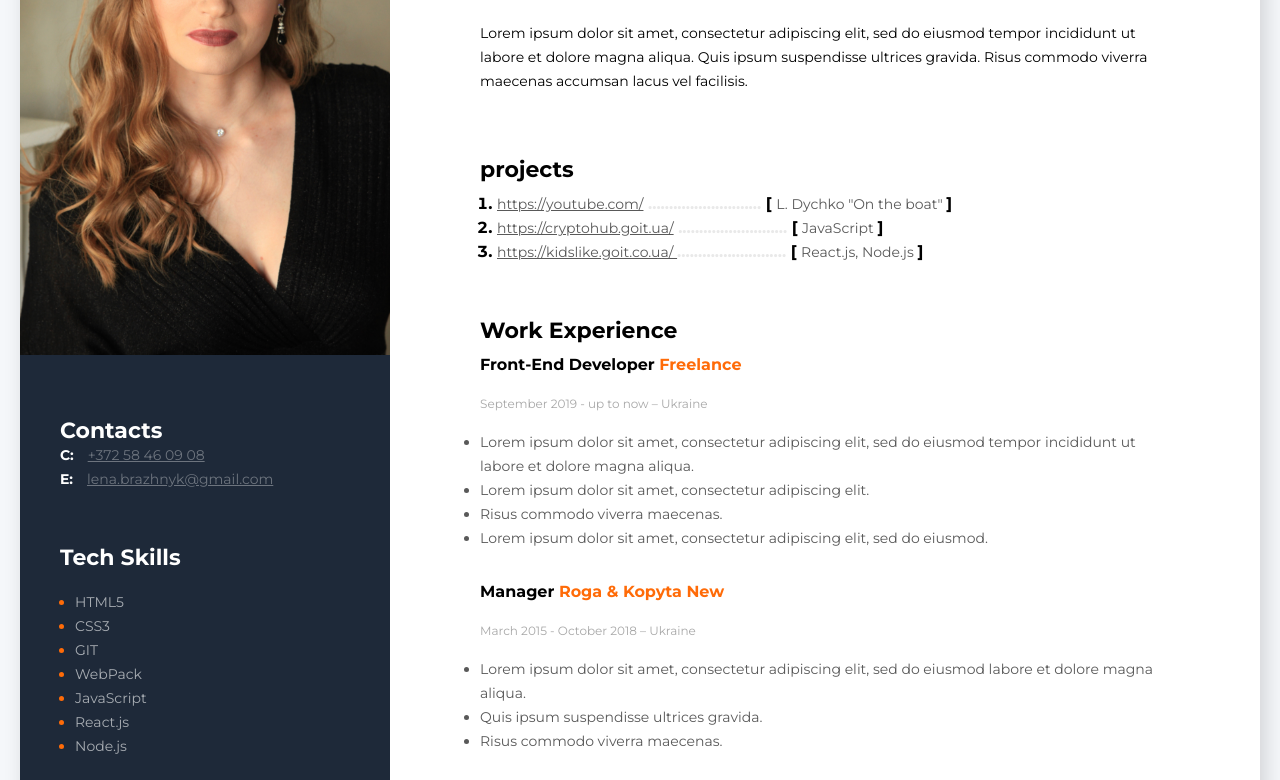
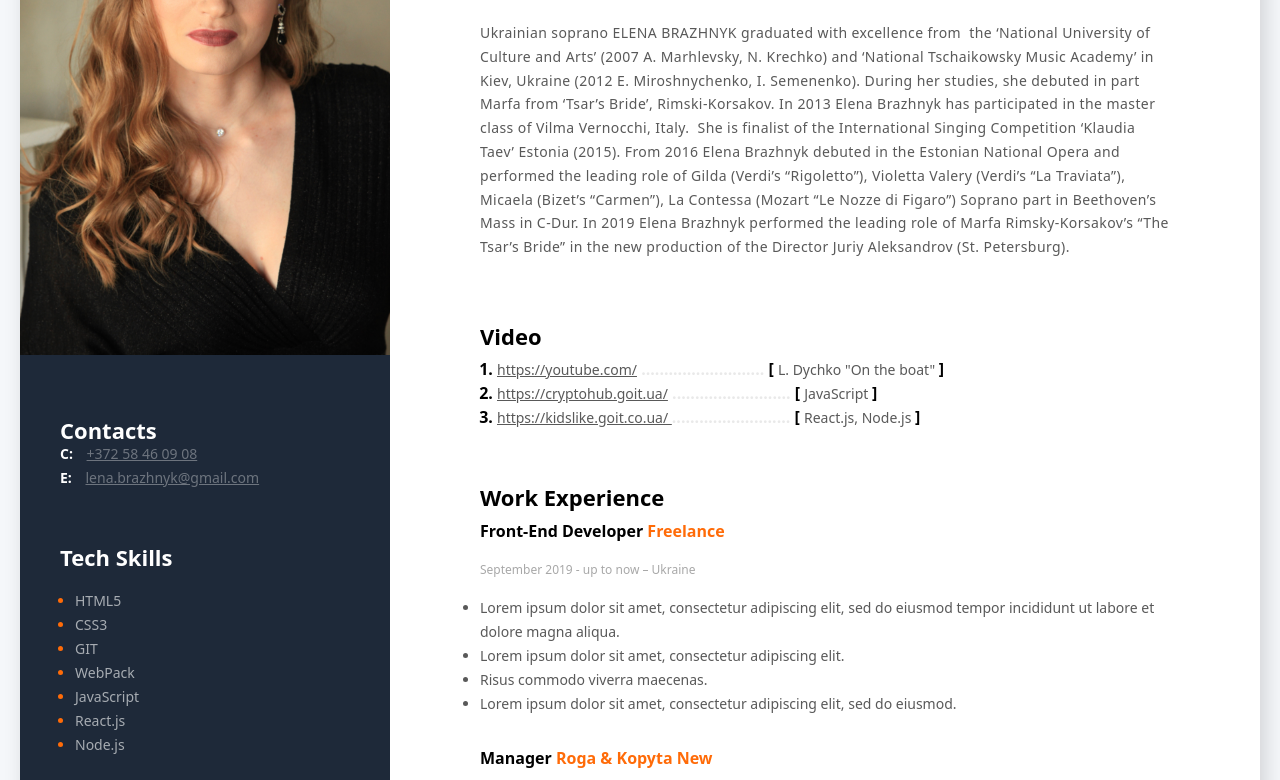
Before and after one commit to AleksandrBrazhnyk/Elena-Brazhnik, a plain HTML site: page index.html in a window 1280 px wide. Shown: the part 288-1068 px from the top of the page. Drawn offline with nearby package versions, Linux system fonts and the light colour scheme.

Commit message:
add text

```diff
--- a/css/style.css
+++ b/css/style.css
@@ -144,8 +144,11 @@ body {
 .description {
   font-size: 14px;
   font-weight: 400;
-  line-height: 24px;
+  /* line-height: 24px; */
   margin-top: 24px;
+  color: #595959;
+  line-height: 1.7;
+  letter-spacing: 0.03em;
 }
 
 .info-container {
--- a/index.html
+++ b/index.html
@@ -6,6 +6,9 @@
     <title>Elena Brazhnik</title>
     <link rel="stylesheet" href="./css/style.css">
     <link href="https://fonts.googleapis.com/css2?family=Montserrat:wght@400;700&display=swap" rel="stylesheet">
+   <link rel="stylesheet" href="https://cdnjs.cloudflare.com/ajax/libs/modern-normalize/1.0.0/modern-normalize.min.css"
+       integrity="sha512-ISS7cAi1PEhQ8jnbJpJZMd29NlhNj4AWYyLOSp2CE/CsHxTCu+r+t0D2yoJudVrd0/8fTVPUVDzY5Tvli75u/g=="
+       crossorigin="anonymous" />
 </head>
 <body>
 <!--main container-->
@@ -68,14 +71,23 @@
          <!--about me main info-->
            <div class="info-container">
             <h2 class="profession">Soprano</h2>
-            <h1 class="name">Elena Brazhnyk</h1>
+            <h1 class="name">Elena Brazhnik</h1>
 
-             <p class="description"> Lorem ipsum dolor sit amet, consectetur adipiscing elit, sed do eiusmod tempor incididunt ut labore et dolore magna aliqua. Quis ipsum suspendisse ultrices gravida. Risus commodo viverra maecenas accumsan lacus vel facilisis.</p>
+             <p class="description"> Ukrainian soprano ELENA BRAZHNYK graduated with excellence from  the ‘National University of Culture and Arts’ (2007 A.
+            Marhlevsky, N. Krechko) and ‘National Tschaikowsky Music Academy’ in Kiev, Ukraine (2012 E. Miroshnychenko, I.
+            Semenenko). During her studies, she debuted in part Marfa from ‘Tsar’s Bride’, Rimski-Korsakov. In 2013 Elena Brazhnyk
+            has participated in the master class of Vilma Vernocchi, Italy.  She is finalist of the International Singing
+            Competition ‘Klaudia Taev’ Estonia (2015).
+            From 2016 Elena Brazhnyk debuted in the Estonian National Opera and performed the leading role of Gilda (Verdi’s
+            “Rigoletto”), Violetta Valery (Verdi’s “La Traviata”), Micaela (Bizet’s “Carmen”), La Contessa (Mozart “Le Nozze di
+            Figaro”) Soprano part in Beethoven’s Mass in C-Dur. In 2019 Elena Brazhnyk performed the leading role of Marfa
+            Rimsky-Korsakov’s “The Tsar’s Bride” in the new production of the Director Juriy Aleksandrov (St. Petersburg).
+</p>
            </div>
 
      <!--projects container-->
         <div class="projects-container" >
-          <h3 class="about-me-title">projects</h3>
+          <h3 class="about-me-title">Video</h3>
           <ol>
            <li class="projects-item" >
 
```
